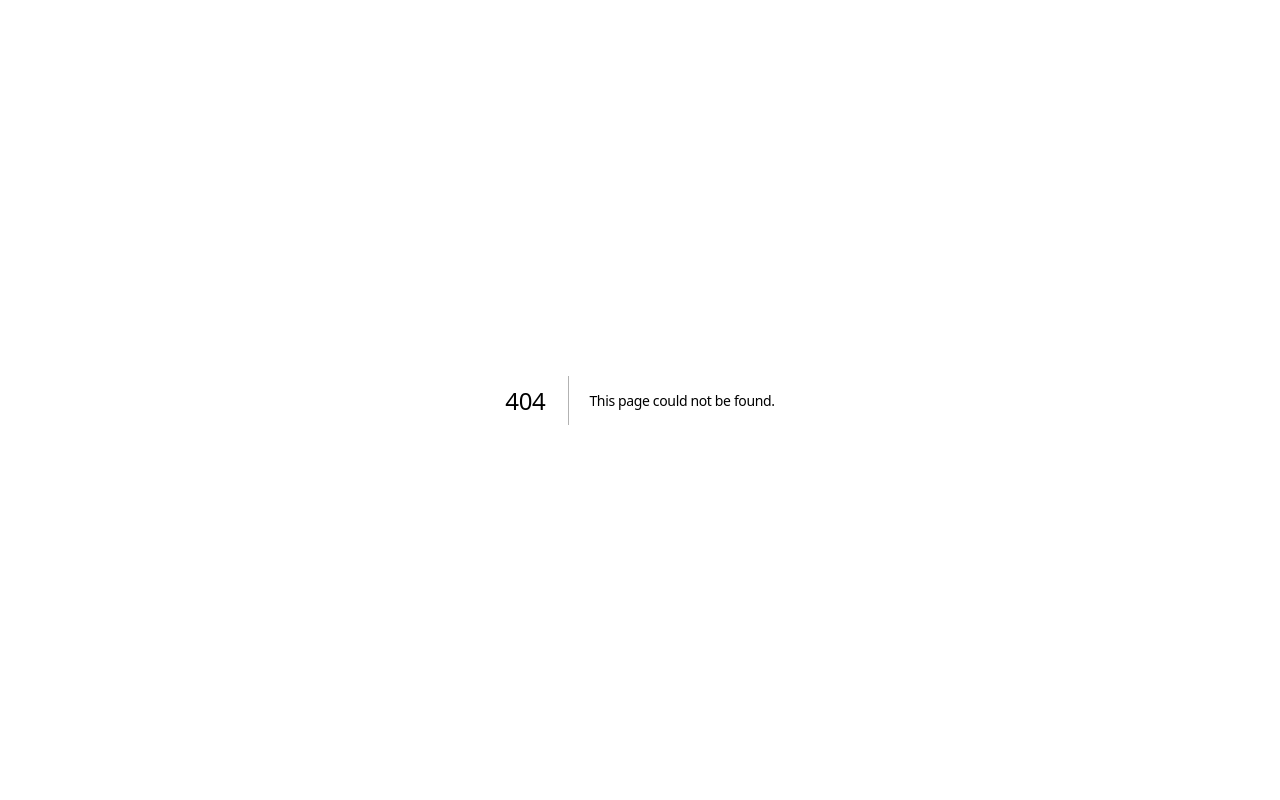
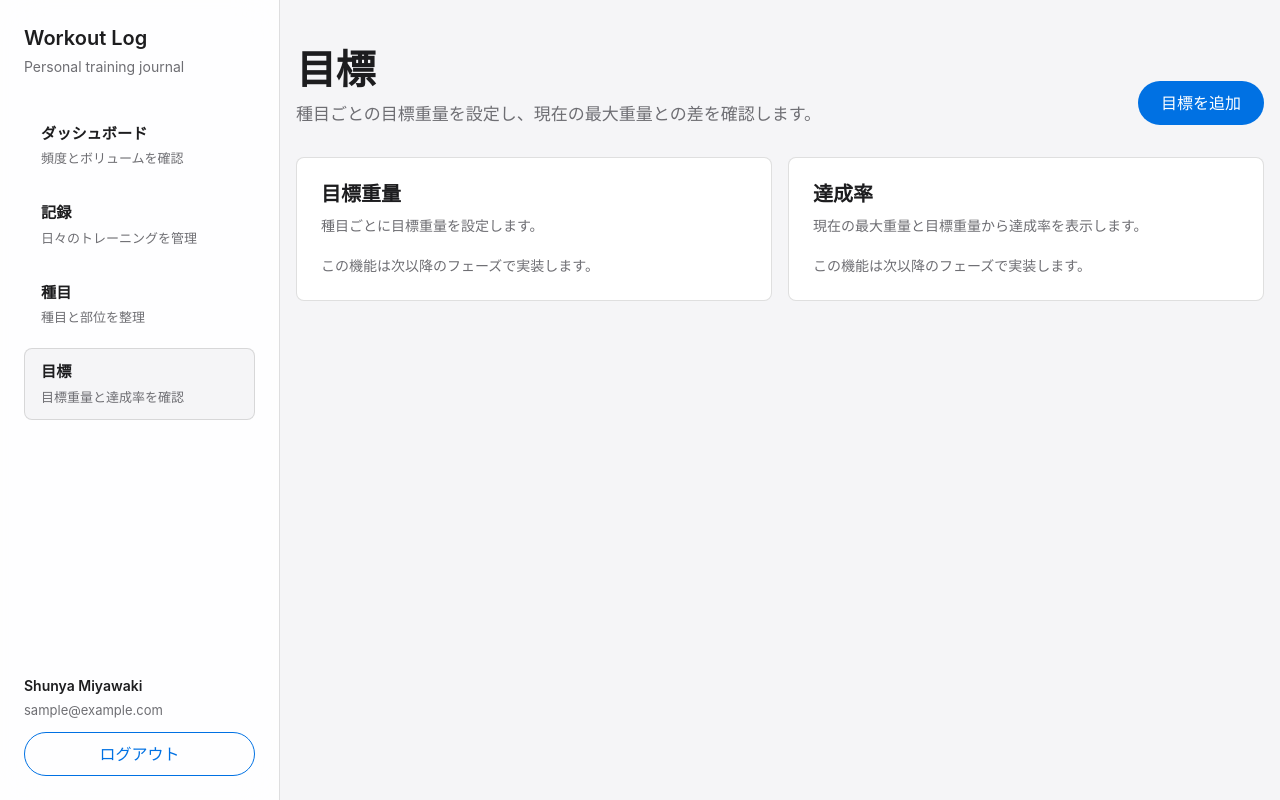
Before and after one commit to shnymywk/workout-log, a Next.js app: page /goals in a window 1280 px wide. Before the commit this address had no page. Built offline with nearby package versions, Linux system fonts and the light colour scheme.

Commit message:
アプリ共通レイアウトを追加

```diff
--- /dev/null
+++ b/app/(app)/goals/page.tsx
@@ -0,0 +1,21 @@
+import { PlaceholderPage } from "@/components/layout/PlaceholderPage";
+
+export default function GoalsPage() {
+  return (
+    <PlaceholderPage
+      title="目標"
+      description="種目ごとの目標重量を設定し、現在の最大重量との差を確認します。"
+      actionLabel="目標を追加"
+      cards={[
+        {
+          title: "目標重量",
+          description: "種目ごとに目標重量を設定します。"
+        },
+        {
+          title: "達成率",
+          description: "現在の最大重量と目標重量から達成率を表示します。"
+        }
+      ]}
+    />
+  );
+}
--- /dev/null
+++ b/app/(app)/layout.tsx
@@ -0,0 +1,11 @@
+import type { ReactNode } from "react";
+
+import { AppShell } from "@/components/layout/AppShell";
+
+type ProtectedLayoutProps = {
+  children: ReactNode;
+};
+
+export default function ProtectedLayout({ children }: ProtectedLayoutProps) {
+  return <AppShell>{children}</AppShell>;
+}
--- /dev/null
+++ b/components/layout/AppShell.tsx
@@ -0,0 +1,50 @@
+"use client";
+
+import { usePathname } from "next/navigation";
+import type { ReactNode } from "react";
+import styled from "styled-components";
+
+import { DesktopSidebar } from "@/components/layout/DesktopSidebar";
+import { MobileNavigation } from "@/components/layout/MobileNavigation";
+
+type AppShellProps = {
+  children: ReactNode;
+};
+
+const Shell = styled.div`
+  min-height: 100vh;
+  background: ${({ theme }) => theme.colors.backgroundElevated};
+
+  @media (min-width: 1024px) {
+    display: grid;
+    grid-template-columns: 17.5rem minmax(0, 1fr);
+  }
+`;
+
+const Main = styled.main`
+  min-width: 0;
+`;
+
+const MainInner = styled.div`
+  width: min(100% - 2rem, ${({ theme }) => theme.layout.contentMaxWidth});
+  margin: 0 auto;
+  padding: clamp(1.5rem, 4vw, 3rem) 0;
+`;
+
+export function AppShell({ children }: AppShellProps) {
+  const pathname = usePathname();
+
+  return (
+    <Shell>
+      <DesktopSidebar pathname={pathname} />
+
+      <div>
+        <MobileNavigation pathname={pathname} />
+
+        <Main>
+          <MainInner>{children}</MainInner>
+        </Main>
+      </div>
+    </Shell>
+  );
+}
--- /dev/null
+++ b/components/layout/PageHeader.tsx
@@ -0,0 +1,66 @@
+"use client";
+
+import type { ReactNode } from "react";
+import styled from "styled-components";
+
+type PageHeaderProps = {
+  title: string;
+  description: string;
+  children?: ReactNode;
+};
+
+const Header = styled.header`
+  display: flex;
+  align-items: flex-end;
+  justify-content: space-between;
+  gap: ${({ theme }) => theme.space[6]};
+  margin-bottom: ${({ theme }) => theme.space[8]};
+
+  @media (max-width: 833px) {
+    display: grid;
+    align-items: start;
+  }
+`;
+
+const Copy = styled.div`
+  display: grid;
+  gap: ${({ theme }) => theme.space[3]};
+  max-width: 42rem;
+`;
+
+const Title = styled.h1`
+  margin: 0;
+  color: ${({ theme }) => theme.colors.textPrimary};
+  font-family: ${({ theme }) => theme.fonts.display};
+  font-size: clamp(2rem, 5vw, ${({ theme }) => theme.fontSizes.heading});
+  font-weight: 600;
+  line-height: ${({ theme }) => theme.lineHeights.heading};
+  letter-spacing: ${({ theme }) => theme.letterSpacing.tight};
+`;
+
+const Description = styled.p`
+  margin: 0;
+  color: ${({ theme }) => theme.colors.textSecondary};
+  font-size: ${({ theme }) => theme.fontSizes.body};
+  line-height: ${({ theme }) => theme.lineHeights.compact};
+  letter-spacing: ${({ theme }) => theme.letterSpacing.normal};
+`;
+
+const Actions = styled.div`
+  display: flex;
+  flex-wrap: wrap;
+  justify-content: flex-end;
+  gap: ${({ theme }) => theme.space[3]};
+`;
+
+export function PageHeader({ title, description, children }: PageHeaderProps) {
+  return (
+    <Header>
+      <Copy>
+        <Title>{title}</Title>
+        <Description>{description}</Description>
+      </Copy>
+      {children ? <Actions>{children}</Actions> : null}
+    </Header>
+  );
+}
--- /dev/null
+++ b/components/layout/PlaceholderPage.tsx
@@ -0,0 +1,64 @@
+"use client";
+
+import styled from "styled-components";
+
+import { PageHeader } from "@/components/layout/PageHeader";
+import {
+  Button,
+  Card,
+  CardBody,
+  CardDescription,
+  CardHeader,
+  CardTitle
+} from "@/components/primitives";
+
+type PlaceholderPageProps = {
+  title: string;
+  description: string;
+  actionLabel?: string;
+  cards: {
+    title: string;
+    description: string;
+  }[];
+};
+
+const Grid = styled.section`
+  display: grid;
+  grid-template-columns: repeat(2, minmax(0, 1fr));
+  gap: ${({ theme }) => theme.space[4]};
+
+  @media (max-width: 833px) {
+    grid-template-columns: 1fr;
+  }
+`;
+
+const EmptyText = styled.p`
+  margin: 0;
+  color: ${({ theme }) => theme.colors.textSecondary};
+  font-size: ${({ theme }) => theme.fontSizes.caption};
+  letter-spacing: ${({ theme }) => theme.letterSpacing.normal};
+`;
+
+export function PlaceholderPage({ title, description, actionLabel, cards }: PlaceholderPageProps) {
+  return (
+    <>
+      <PageHeader title={title} description={description}>
+        {actionLabel ? <Button>{actionLabel}</Button> : null}
+      </PageHeader>
+
+      <Grid>
+        {cards.map((card) => (
+          <Card key={card.title}>
+            <CardHeader>
+              <CardTitle>{card.title}</CardTitle>
+              <CardDescription>{card.description}</CardDescription>
+            </CardHeader>
+            <CardBody>
+              <EmptyText>この機能は次以降のフェーズで実装します。</EmptyText>
+            </CardBody>
+          </Card>
+        ))}
+      </Grid>
+    </>
+  );
+}
```
Also changed, not shown: app/(app)/dashboard/page.tsx (added, +20 -0 lines), app/(app)/exercises/page.tsx (added, +21 -0 lines), app/(app)/workouts/page.tsx (added, +21 -0 lines).
